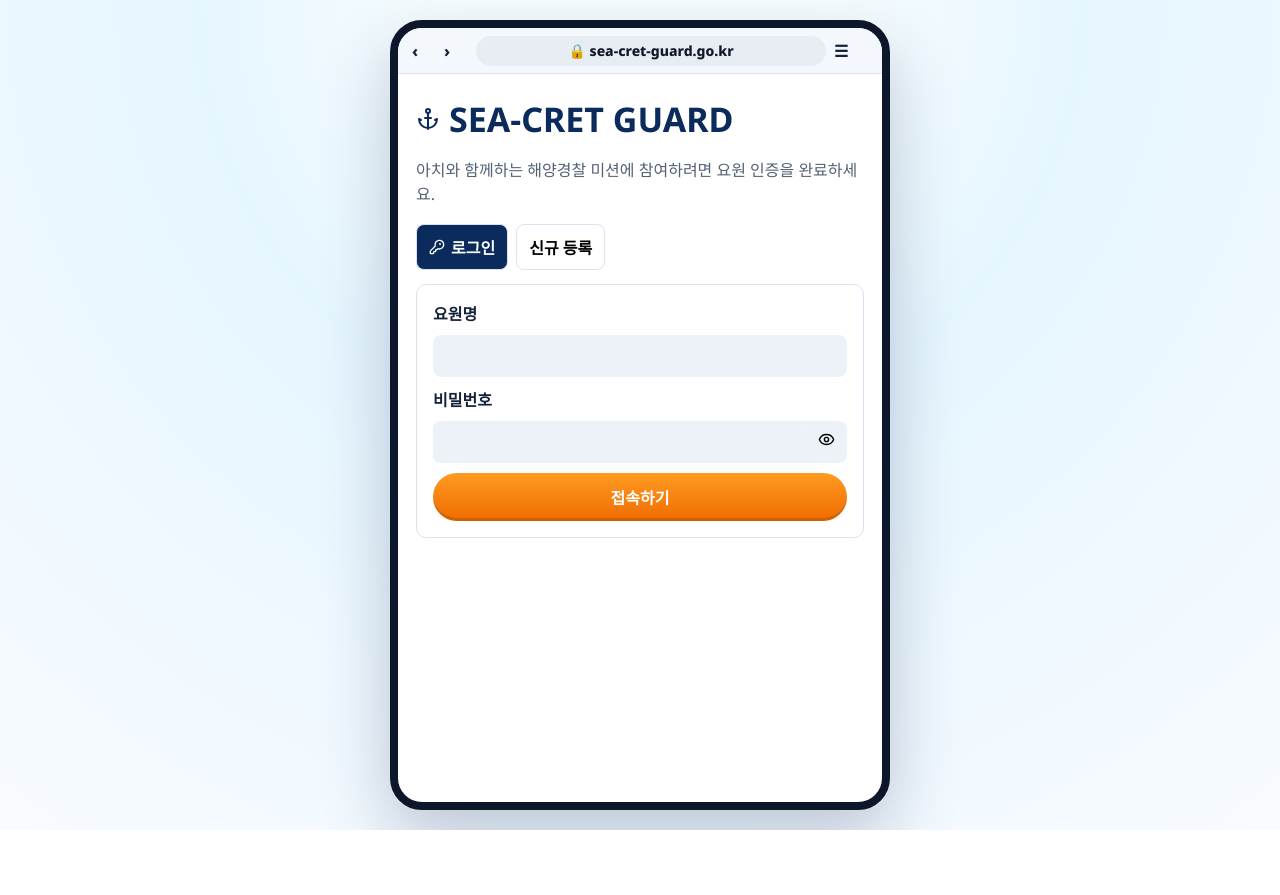
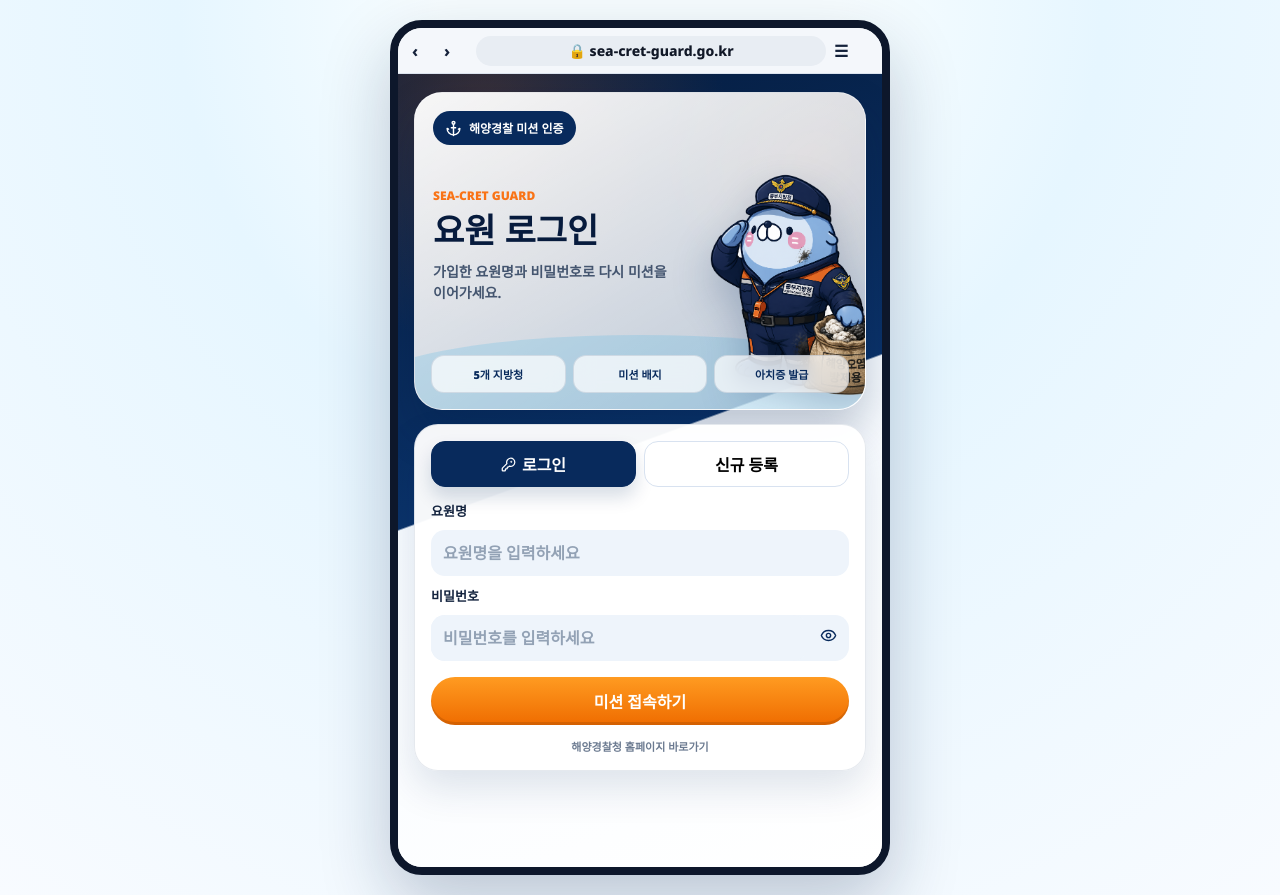
Before and after one commit to bluelongsea/iccseacret, a React (Vite) app: page / in a window 1280 px wide. Before the commit the page ends 830 px from the top, so only its background shows below. Built offline with nearby package versions, Linux system fonts and the light colour scheme.

Commit message:
Polish auth screen and bottom navigation

```diff
--- a/src/main.jsx
+++ b/src/main.jsx
@@ -256,23 +256,39 @@ function AuthScreen({ authTab, setAuthTab, name, setName, password, setPassword,
   const login = authTab === 'login';
   return (
     <div className="auth-view">
-      <h1><Anchor /> SEA-CRET GUARD</h1>
-      <p>아치와 함께하는 해양경찰 미션에 참여하려면 요원 인증을 완료하세요.</p>
+      <section className="auth-hero-card">
+        <div className="auth-logo-pill"><Anchor size={17} /> 해양경찰 미션 인증</div>
+        <img className="auth-character" src="/assets/central.png" alt="아치 캐릭터" />
+        <div className="auth-title-block">
+          <span>SEA-CRET GUARD</span>
+          <h1>{login ? '요원 로그인' : '신규 요원 등록'}</h1>
+          <p>{login ? '가입한 요원명과 비밀번호로 다시 미션을 이어가세요.' : '아치와 함께 5개 지방청 미션을 수행할 요원 정보를 등록하세요.'}</p>
+        </div>
+        <div className="auth-mini-stats">
+          <span>5개 지방청</span>
+          <span>미션 배지</span>
+          <span>아치증 발급</span>
+        </div>
+      </section>
+
+      <section className="auth-panel">
         <div className="auth-tabs">
-        <button className={login ? 'active' : ''} onClick={() => setAuthTab('login')}><KeyRound size={16} /> 로그인</button>
-        <button className={!login ? 'active' : ''} onClick={() => setAuthTab('join')}>신규 등록</button>
+          <button type="button" className={login ? 'active' : ''} onClick={() => setAuthTab('login')}><KeyRound size={15} /> 로그인</button>
+          <button type="button" className={!login ? 'active' : ''} onClick={() => setAuthTab('join')}>신규 등록</button>
         </div>
-      {authMessage && <div className="message">{authMessage}</div>}
+        {authMessage && <div className="message auth-message">{authMessage}</div>}
         <form onSubmit={(event) => { event.preventDefault(); handleAuth(); }}>
           <label>{login ? '요원명' : '새 요원명'}</label>
-        <input value={name} onChange={(event) => setName(event.target.value)} />
+          <input value={name} onChange={(event) => setName(event.target.value)} placeholder="요원명을 입력하세요" />
           <label>비밀번호</label>
           <div className="password-row">
-          <input type={showPassword ? 'text' : 'password'} value={password} onChange={(event) => setPassword(event.target.value)} />
-          <button type="button" onClick={() => setShowPassword(!showPassword)}>{showPassword ? <EyeOff size={17} /> : <Eye size={17} />}</button>
+            <input type={showPassword ? 'text' : 'password'} value={password} onChange={(event) => setPassword(event.target.value)} placeholder="비밀번호를 입력하세요" />
+            <button type="button" aria-label="비밀번호 보기" onClick={() => setShowPassword(!showPassword)}>{showPassword ? <EyeOff size={17} /> : <Eye size={17} />}</button>
           </div>
-        <button className="orange-button" type="submit">{login ? '접속하기' : '가입하기'}</button>
+          <button className="orange-button auth-submit" type="submit">{login ? '미션 접속하기' : '요원 등록하기'}</button>
         </form>
+        <a className="kcg-link" href="https://www.kcg.go.kr" target="_blank" rel="noreferrer">해양경찰청 홈페이지 바로가기</a>
+      </section>
     </div>
   );
 }
@@ -939,13 +955,29 @@ function QrScreen() {
 }
 
 function BottomNav({ screen, setScreen }) {
+  const navItems = [
+    { id: 'qr', label: '미션', icon: ShipWheel },
+    { id: 'leaderboard', label: '랭킹', icon: Trophy },
+    { id: 'map', label: '홈', icon: Home, center: true },
+    { id: 'badges', label: '배지', icon: Anchor },
+    { id: 'profile', label: '마이', icon: UserRound },
+  ];
+
   return (
     <nav className="bottom-nav">
-      <button className={screen === 'qr' ? 'active' : ''} onClick={() => setScreen('qr')}><ShipWheel />미션</button>
-      <button className={screen === 'leaderboard' ? 'active' : ''} onClick={() => setScreen('leaderboard')}><Trophy />랭킹</button>
-      <button className={`home-center ${screen === 'map' ? 'active' : ''}`} onClick={() => setScreen('map')}><Home />홈</button>
-      <button className={screen === 'badges' ? 'active' : ''} onClick={() => setScreen('badges')}><Anchor />배지</button>
-      <button className={screen === 'profile' ? 'active' : ''} onClick={() => setScreen('profile')}><UserRound />마이페이지</button>
+      {navItems.map((item) => {
+        const Icon = item.icon;
+        return (
+          <button
+            key={item.id}
+            className={`${screen === item.id ? 'active' : ''} ${item.center ? 'home-center' : ''}`}
+            onClick={() => setScreen(item.id)}
+          >
+            <span className="nav-icon"><Icon /></span>
+            <span className="nav-label">{item.label}</span>
+          </button>
+        );
+      })}
     </nav>
   );
 }
--- a/src/styles.css
+++ b/src/styles.css
@@ -70,14 +70,21 @@ button {
   font-size: 14px;
 }
 
-.auth-view,
 .profile-view,
 .simple-view,
 .game-view {
   padding: 22px 18px 94px;
 }
 
-.auth-view h1,
+.auth-view {
+  min-height: calc(100vh - 58px);
+  padding: 18px 16px 96px;
+  background:
+    radial-gradient(circle at 18% 4%, rgba(249, 115, 22, 0.2), transparent 28%),
+    linear-gradient(160deg, #061c3d 0%, #0a3269 47%, #f7fbff 47.2%, #ffffff 100%);
+  color: #082a5c;
+}
+
 .simple-view h1,
 .profile-view h1 {
   display: flex;
@@ -88,15 +95,127 @@ button {
   font-size: 34px;
 }
 
-.auth-view p {
-  color: #526174;
+.auth-hero-card {
+  position: relative;
+  overflow: hidden;
+  min-height: 318px;
+  border: 1px solid rgba(255, 255, 255, 0.42);
+  border-radius: 28px;
+  padding: 18px;
+  background:
+    linear-gradient(150deg, rgba(255, 255, 255, 0.96), rgba(255, 255, 255, 0.72)),
+    radial-gradient(circle at 88% 20%, rgba(249, 115, 22, 0.24), transparent 32%);
+  box-shadow: 0 22px 44px rgba(1, 28, 68, 0.24);
+}
+
+.auth-hero-card::after {
+  content: "";
+  position: absolute;
+  left: -12%;
+  right: -12%;
+  bottom: -34px;
+  height: 108px;
+  background: rgba(42, 169, 224, 0.18);
+  border-radius: 50% 50% 0 0;
+}
+
+.auth-logo-pill {
+  position: relative;
+  z-index: 2;
+  display: inline-flex;
+  align-items: center;
+  gap: 7px;
+  width: fit-content;
+  padding: 8px 12px;
+  border-radius: 999px;
+  background: #082a5c;
+  color: #fff;
+  font-size: 12px;
+  font-weight: 900;
+}
+
+.auth-character {
+  position: absolute;
+  right: -32px;
+  bottom: 0;
+  z-index: 1;
+  width: 205px;
+  max-height: 245px;
+  object-fit: contain;
+  filter: drop-shadow(0 18px 20px rgba(8, 42, 92, 0.24));
+}
+
+.auth-title-block {
+  position: relative;
+  z-index: 2;
+  width: min(245px, 72%);
+  margin-top: 42px;
+}
+
+.auth-title-block span {
+  display: block;
+  margin-bottom: 8px;
+  color: #f97316;
+  font-size: 12px;
+  font-weight: 950;
+  letter-spacing: 0;
+}
+
+.auth-title-block h1 {
+  margin: 0;
+  color: #071b3d;
+  font-size: 34px;
+  line-height: 1.08;
+}
+
+.auth-title-block p {
+  margin: 12px 0 0;
+  color: #44556f;
   line-height: 1.5;
+  font-size: 14px;
+  font-weight: 700;
+}
+
+.auth-mini-stats {
+  position: absolute;
+  left: 16px;
+  right: 16px;
+  bottom: 16px;
+  z-index: 3;
+  display: grid;
+  grid-template-columns: repeat(3, minmax(0, 1fr));
+  gap: 7px;
+}
+
+.auth-mini-stats span {
+  display: grid;
+  place-items: center;
+  min-height: 38px;
+  border: 1px solid rgba(8, 42, 92, 0.12);
+  border-radius: 13px;
+  background: rgba(255, 255, 255, 0.72);
+  color: #082a5c;
+  font-size: 11px;
+  font-weight: 900;
+  backdrop-filter: blur(10px);
+}
+
+.auth-panel {
+  position: relative;
+  z-index: 2;
+  margin-top: 14px;
+  padding: 16px;
+  border: 1px solid rgba(8, 42, 92, 0.1);
+  border-radius: 24px;
+  background: rgba(255, 255, 255, 0.96);
+  box-shadow: 0 18px 38px rgba(8, 42, 92, 0.12);
 }
 
 .auth-tabs {
-  display: flex;
+  display: grid;
+  grid-template-columns: repeat(2, minmax(0, 1fr));
   gap: 8px;
-  margin: 18px 0 12px;
+  margin: 0 0 14px;
 }
 
 .auth-tabs button,
@@ -106,7 +225,7 @@ button {
   justify-content: center;
   gap: 6px;
   border: 1px solid var(--line);
-  border-radius: 8px;
+  border-radius: 14px;
   background: #fff;
   padding: 10px 12px;
   font-weight: 900;
@@ -114,7 +233,9 @@ button {
 
 .auth-tabs .active {
   color: #fff;
-  background: var(--navy);
+  border-color: #082a5c;
+  background: #082a5c;
+  box-shadow: 0 10px 18px rgba(8, 42, 92, 0.16);
 }
 
 .message,
@@ -131,27 +252,40 @@ button {
 .auth-view form {
   display: grid;
   gap: 10px;
-  margin-top: 14px;
-  padding: 16px;
-  border: 1px solid var(--line);
-  border-radius: 10px;
+  margin-top: 0;
+  padding: 0;
+  border: 0;
+  border-radius: 0;
+}
+
+.auth-message {
+  margin-bottom: 12px;
 }
 
 .auth-view label {
+  color: #13233e;
+  font-size: 13px;
   font-weight: 900;
 }
 
 .auth-view input,
 .password-row {
-  height: 42px;
+  height: 46px;
   border: 0;
-  border-radius: 8px;
-  background: #edf2f8;
+  border-radius: 14px;
+  background: #eef4fb;
 }
 
 .auth-view input {
   width: 100%;
   padding: 0 12px;
+  color: #071b3d;
+  font-weight: 800;
+}
+
+.auth-view input::placeholder {
+  color: #93a2b5;
+  font-weight: 700;
 }
 
 .password-row {
@@ -166,6 +300,29 @@ button {
   width: 42px;
   border: 0;
   background: transparent;
+  color: #082a5c;
+}
+
+.auth-submit {
+  margin-top: 6px;
+  height: 48px;
+  border-radius: 16px;
+  box-shadow: 0 14px 22px rgba(249, 115, 22, 0.24);
+}
+
+.kcg-link {
+  display: block;
+  width: fit-content;
+  margin: 13px auto 0;
+  color: #6b7a90;
+  font-size: 11px;
+  font-weight: 700;
+  text-decoration: none;
+}
+
+.kcg-link:hover {
+  color: #082a5c;
+  text-decoration: underline;
 }
 
 .orange-button {
@@ -1471,7 +1628,7 @@ button {
   z-index: 20;
   height: 68px;
   display: grid;
-  grid-template-columns: repeat(5, 1fr);
+  grid-template-columns: repeat(5, minmax(0, 1fr));
   border: 1px solid rgba(255, 255, 255, 0.28);
   border-radius: 22px;
   background: rgba(8, 42, 92, 0.84);
@@ -1482,20 +1639,42 @@ button {
 
 .bottom-nav button {
   display: grid;
-  place-items: center;
+  grid-template-rows: 32px 14px;
+  justify-items: center;
   align-content: center;
-  gap: 3px;
+  row-gap: 2px;
+  min-width: 0;
+  height: 100%;
+  padding: 6px 2px 5px;
   border: 0;
   background: transparent;
   color: rgba(255, 255, 255, 0.62);
-  font-size: 11px;
   font-weight: 900;
   border-radius: 18px;
 }
 
-.bottom-nav svg {
+.nav-icon {
+  display: grid;
+  place-items: center;
+  width: 30px;
+  height: 30px;
+}
+
+.nav-icon svg {
   width: 23px;
   height: 23px;
+  stroke-width: 2.35;
+}
+
+.nav-label {
+  display: block;
+  max-width: 100%;
+  color: currentColor;
+  font-size: 10.5px;
+  line-height: 1;
+  letter-spacing: 0;
+  white-space: nowrap;
+  text-align: center;
 }
 
 .bottom-nav .active {
@@ -1508,19 +1687,26 @@ button {
   font-weight: 950;
 }
 
-.bottom-nav .home-center svg {
-  width: 28px;
-  height: 28px;
+.bottom-nav .home-center .nav-icon {
+  width: 44px;
+  height: 44px;
   border-radius: 50%;
-  padding: 8px;
   background: #ffc247;
   color: #082a5c;
-  box-sizing: content-box;
-  transform: translateY(-11px);
+  transform: translateY(-12px);
   box-shadow: 0 10px 22px rgba(0, 0, 0, 0.28);
 }
 
-.bottom-nav .home-center.active svg {
+.bottom-nav .home-center .nav-icon svg {
+  width: 26px;
+  height: 26px;
+}
+
+.bottom-nav .home-center .nav-label {
+  transform: translateY(-8px);
+}
+
+.bottom-nav .home-center.active .nav-icon {
   background: #f97316;
   color: #fff;
 }
```
Lines whose indentation alone changed are shown as unchanged.
